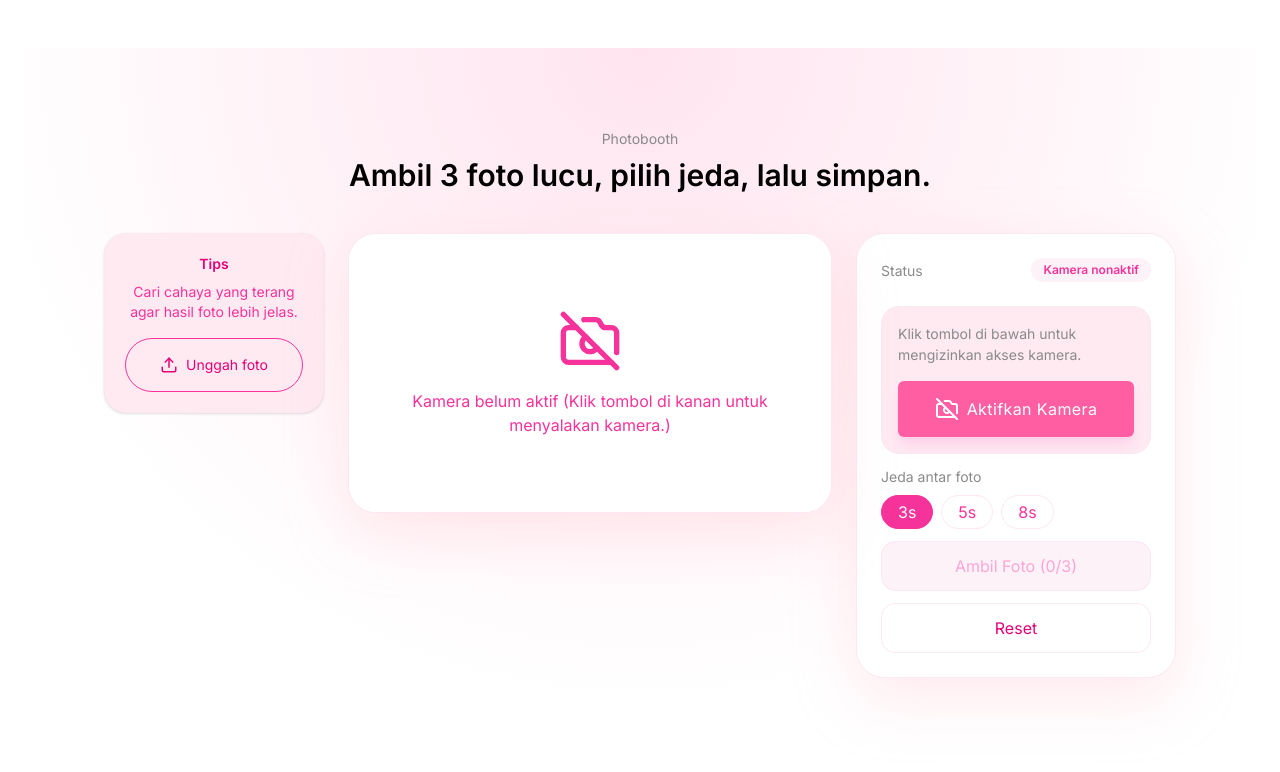
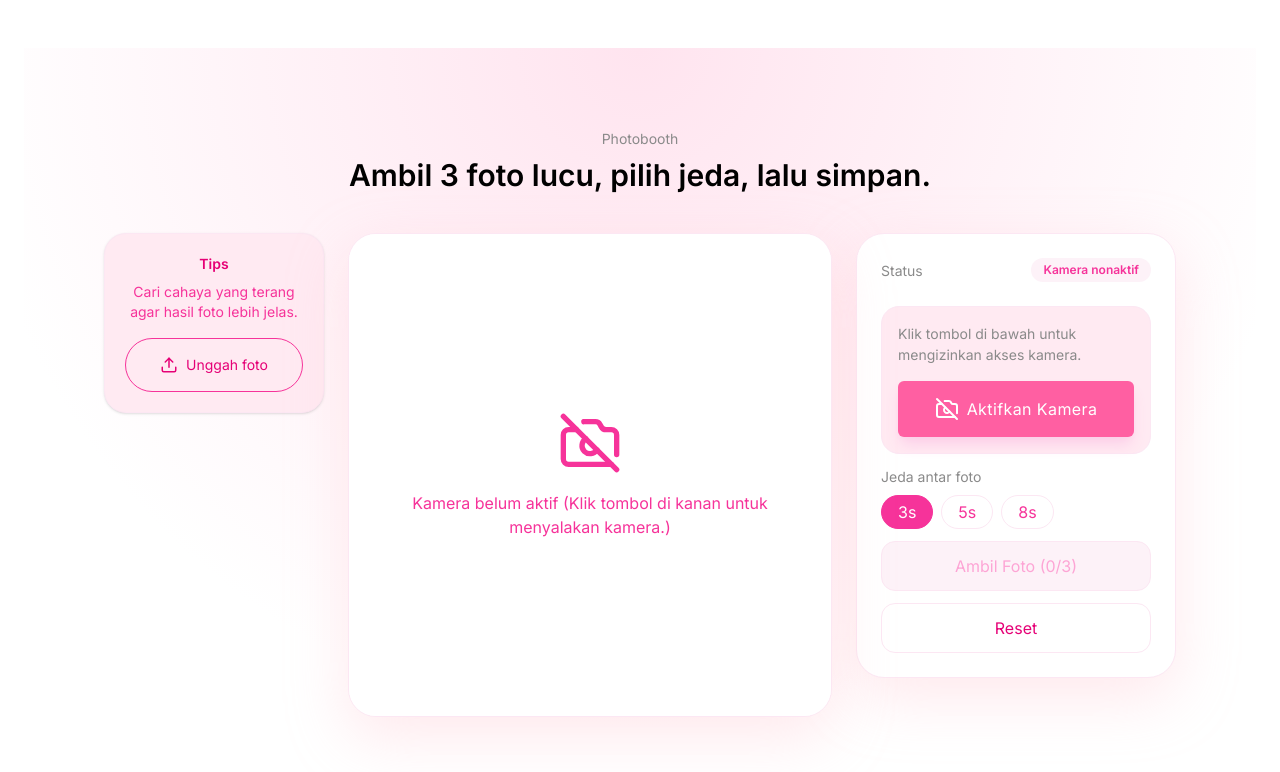
Before and after one commit to ReyyyGITHUB/happy16kiran, a React (Vite) app: page /dev in a window 1280 px wide. Shown: the top 772 px of the page. Built offline with nearby package versions, Linux system fonts and the light colour scheme.

Commit message:
fix photobooth final 02

```diff
--- a/src/components/photobooth/Photobooth.jsx
+++ b/src/components/photobooth/Photobooth.jsx
@@ -6,15 +6,16 @@ import FrameSelector from "./FrameSelector";
 import { Upload } from "lucide-react";
 
 const TAKE_COUNT = 3;
-const FRAME_WIDTH = 1080;
+const FRAME_WIDTH = 720;
 const FRAME_HEIGHT = 1920;
 const PHOTO_AREA_HEIGHT = 1700;
 const SLOT_GAP = 20;
-const SLOT_PADDING_X = 90;
 const SLOT_PADDING_TOP = 100;
-const SLOT_WIDTH = FRAME_WIDTH - SLOT_PADDING_X * 2;
-const SLOT_HEIGHT = (PHOTO_AREA_HEIGHT - SLOT_PADDING_TOP - SLOT_GAP * 2) / 3;
-const SLOT_ASPECT = SLOT_WIDTH / SLOT_HEIGHT;
+const SLOT_SIZE = (PHOTO_AREA_HEIGHT - SLOT_PADDING_TOP - SLOT_GAP * 2) / 3;
+const SLOT_WIDTH = SLOT_SIZE;
+const SLOT_HEIGHT = SLOT_SIZE;
+const SLOT_PADDING_X = (FRAME_WIDTH - SLOT_WIDTH) / 2;
+const SLOT_ASPECT = 1;
 const FRAME_OPTIONS = [
   {
     id: "blush",
```
